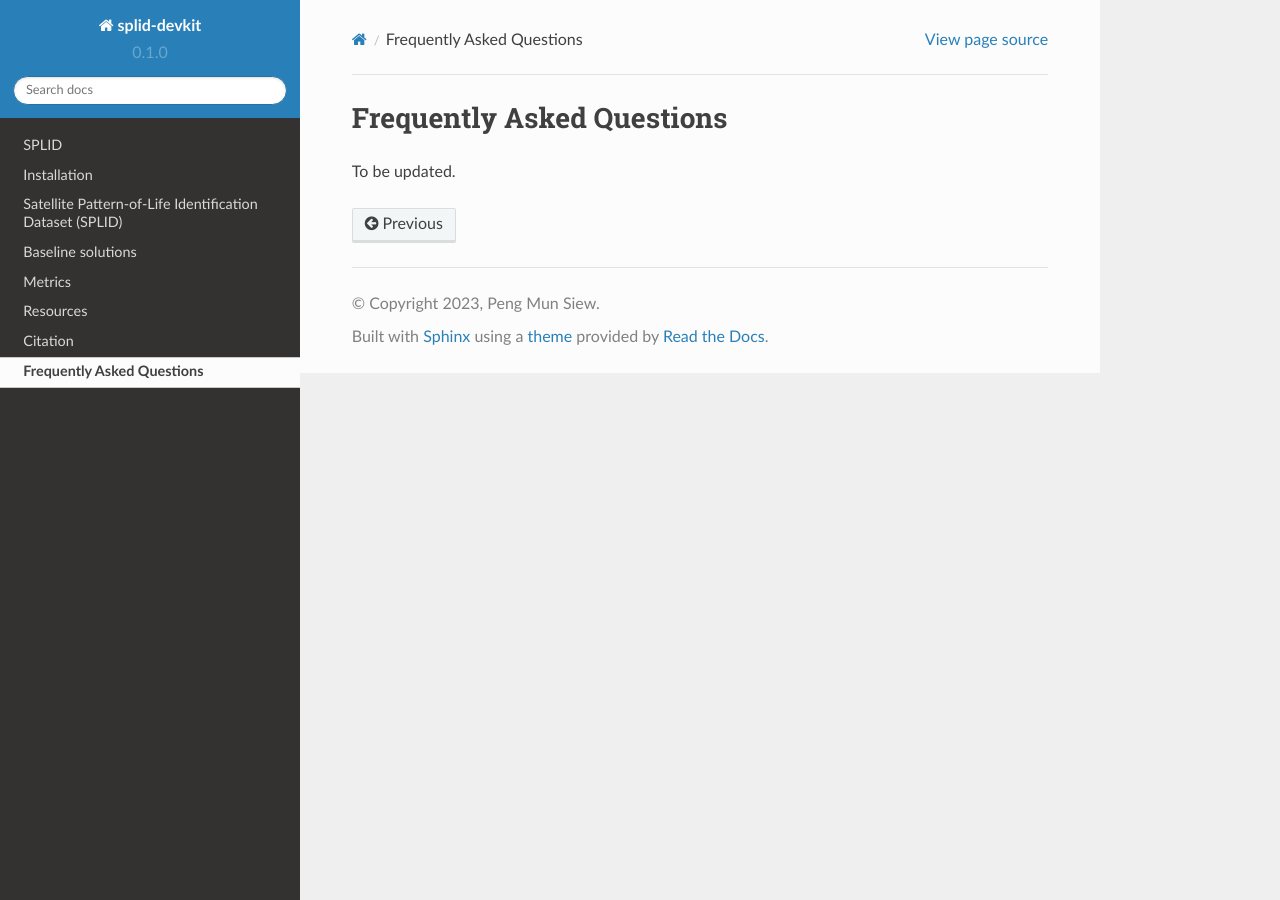
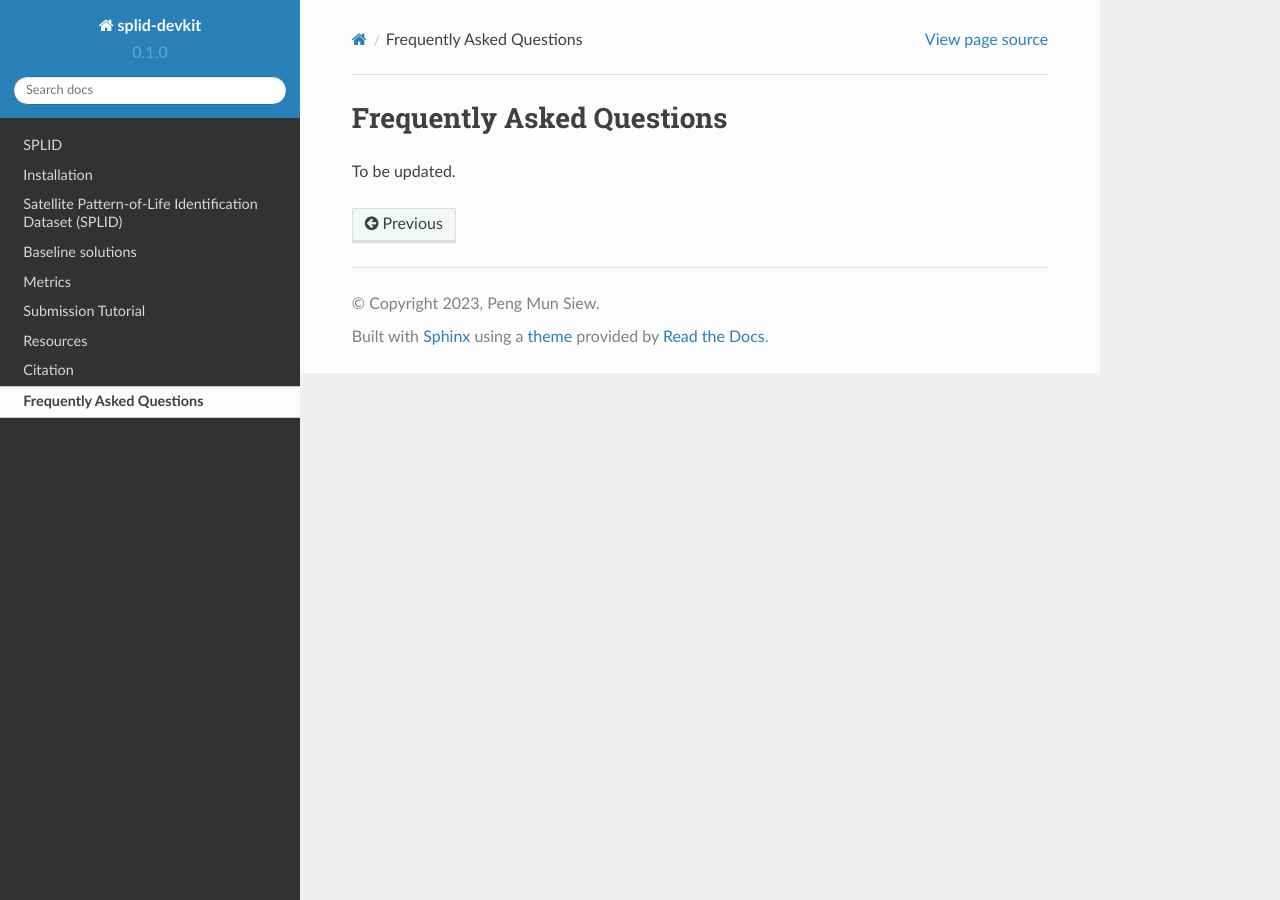
Before and after one commit to olgupila/STORM-AI-devkit-2025, a Sphinx documentation site: the page built from docs/faq.md, in a window 1280 px wide. Built offline with Sphinx 7.4.7 and the Read the Docs theme 2.0.0, drawn with Linux system fonts in a browser that asks for light colours; pages that are not in the unit, such as notebooks, are missing from menus.

Commit message:
Added submission and usage documentations.

```diff
--- a/docs/index.rst
+++ b/docs/index.rst
@@ -17,6 +17,8 @@
    dataset
    baseline
    metric
+   usage
+   submission
    resources
    cite
    faq
--- /dev/null
+++ b/docs/submission.md
@@ -0,0 +1,4 @@
+# Submission Tutorial
+.. note::
+
+   To be updated.
```
Also changed, not shown: 2 other files.
